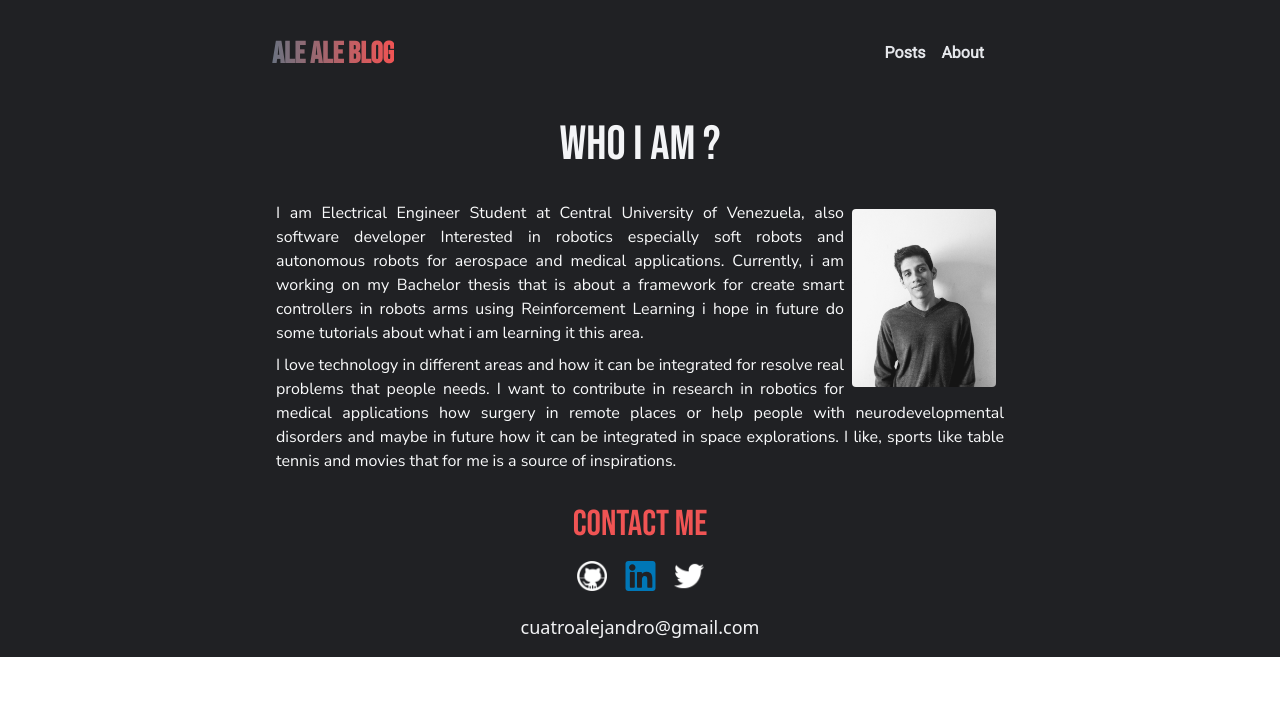
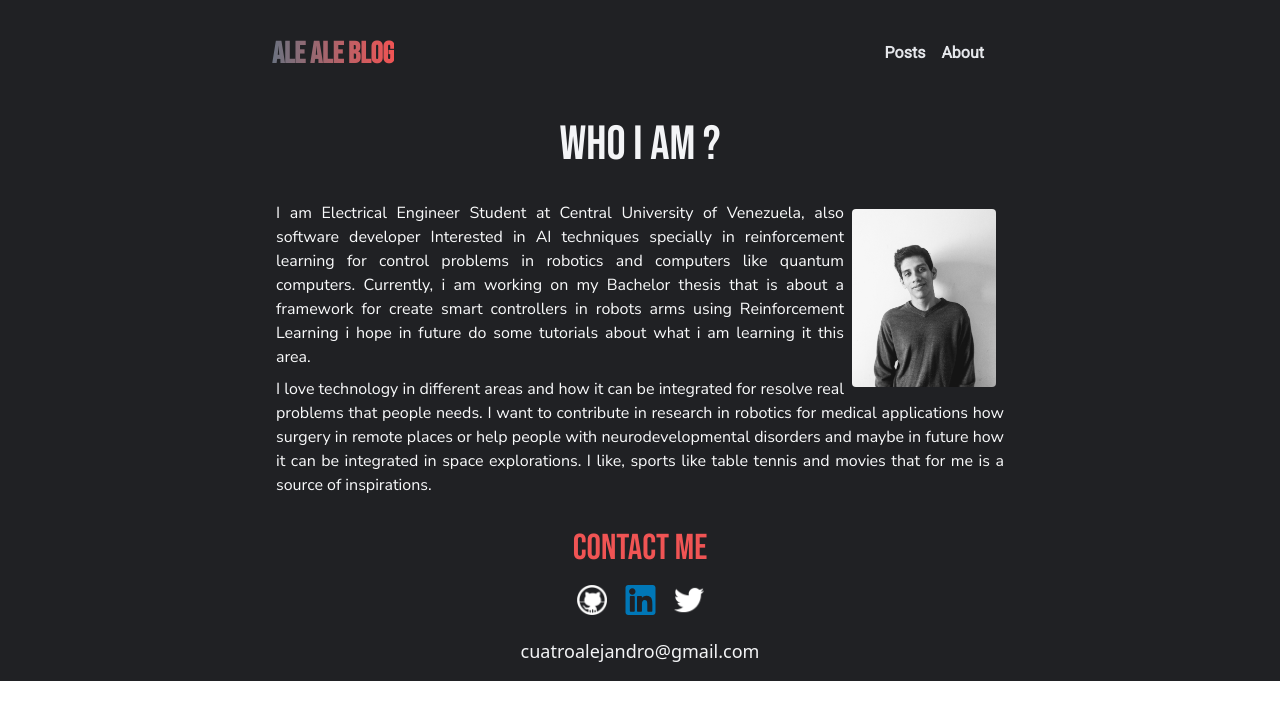
Before and after one commit to alefram/Alefram.github.io, a Next.js app: page /About in a window 1280 px wide. Shown: the top 720 px of the page. Built offline with nearby package versions, Linux system fonts and the light colour scheme.

Commit message:
update about me

```diff
--- a/pages/About.jsx
+++ b/pages/About.jsx
@@ -26,7 +26,7 @@ const About = () => {
 
                     <img src="/images/me.jpg" className=" w-40 rounded-xl float-right p-2" alt=""/>
                     <p className="text-justify font-nunito text-base text-gray-50 clear-left">
-                        I am Electrical Engineer Student at Central University of Venezuela, also software developer Interested in robotics especially soft robots and autonomous robots for aerospace and medical applications. Currently, i am working on my Bachelor thesis that is about a framework for create smart controllers in robots arms using Reinforcement Learning i hope in future do some tutorials about what i am learning it this area.
+                        I am Electrical Engineer Student at Central University of Venezuela, also software developer Interested in AI techniques specially in reinforcement learning for control problems in robotics and computers like quantum computers. Currently, i am working on my Bachelor thesis that is about a framework for create smart controllers in robots arms using Reinforcement Learning i hope in future do some tutorials about what i am learning it this area.
                     </p>
                     <p className="text-justify font-nunito text-base text-gray-50 mt-2">
                         I love technology in different areas and how it can be integrated for resolve real problems that people needs. I want to contribute in research in robotics for medical applications how surgery in remote places or help people with neurodevelopmental disorders and maybe in future how it can be integrated in space explorations. I like, sports like table tennis and movies that for me is a source of inspirations.
```
